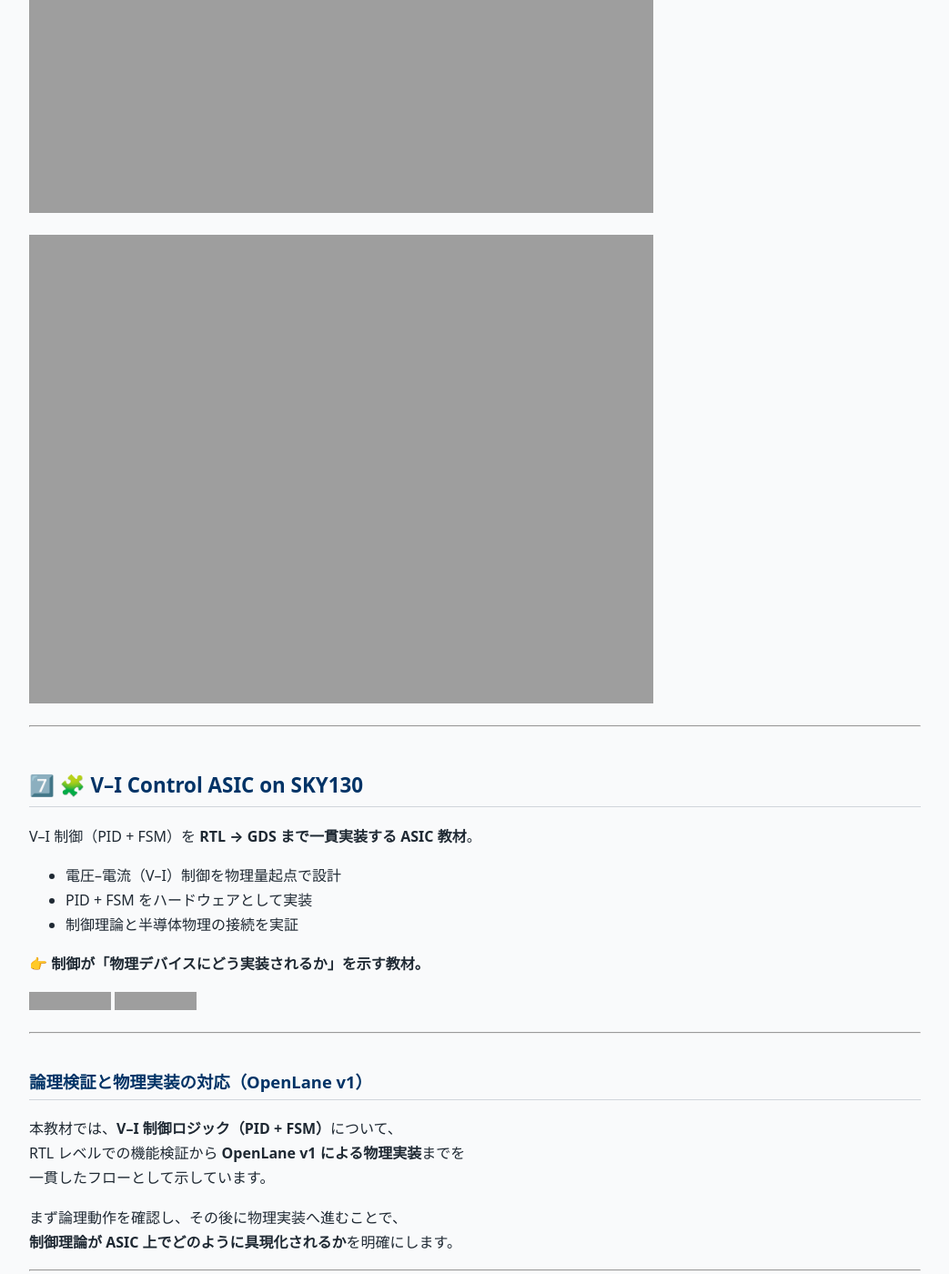
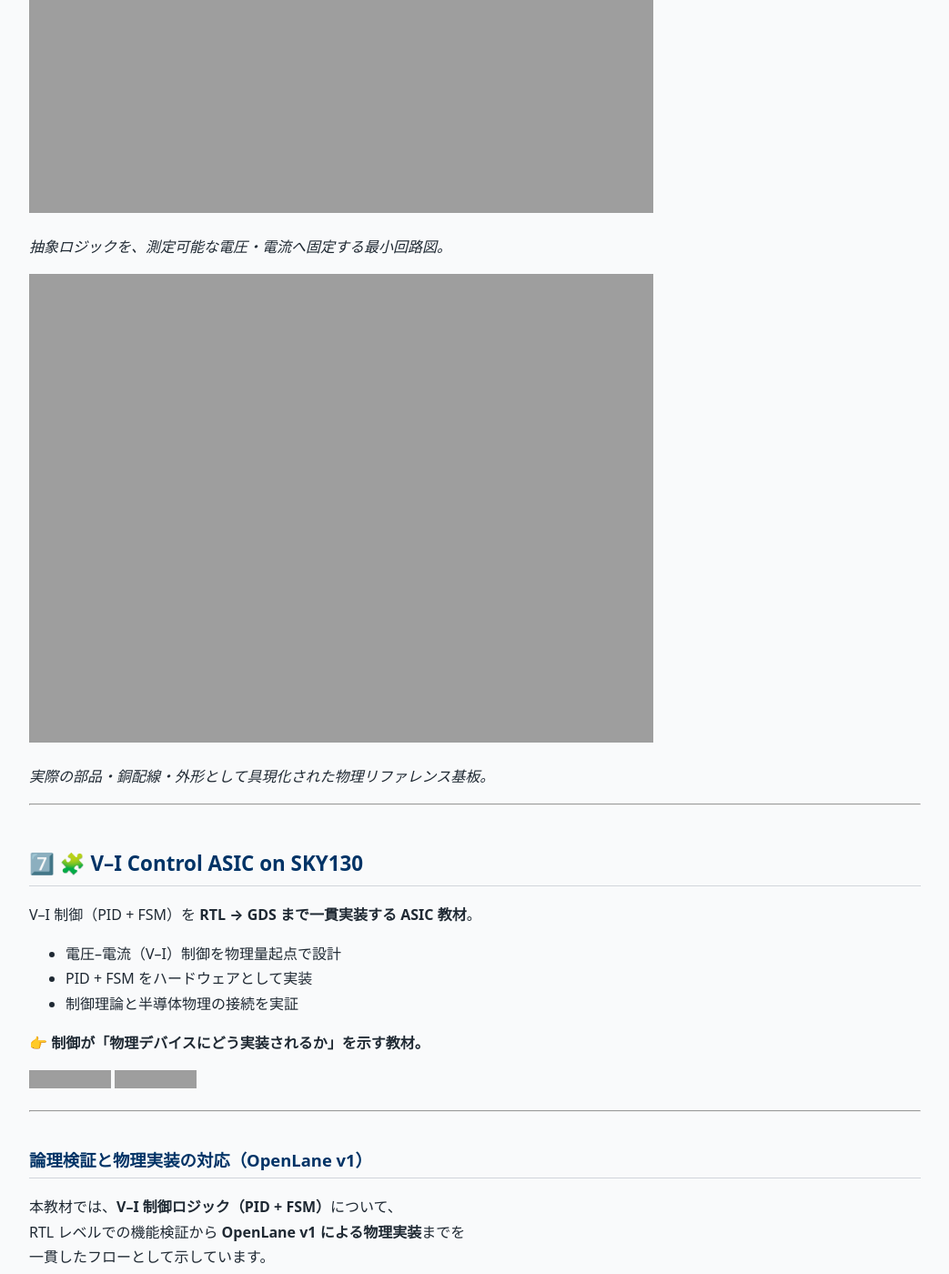
Before and after one commit to Samizo-AITL/Samizo-AITL.github.io, a Jekyll site: the page built from portal/index.md, in a window 1280 px wide and 1400 px high, scrolled down 14137 px. Shown: the whole window at 91% size, without its empty margins (118-1161 px from the left). Built offline with Jekyll 4.4.1, drawn with Linux system fonts in a browser that asks for light colours; our own code applies the rules of GitHub Pages for plain Markdown files; grey boxes are pictures that could not be loaded.

Commit message:
Update index.md

```diff
--- a/portal/index.md
+++ b/portal/index.md
@@ -462,7 +462,11 @@ AI / LLM を用いた制御システムを
 
 <img src="https://samizo-aitl.github.io/aitl-physical-reference/docs/img/01_apr_sch_v0.png" width="70%">
 
+*抽象ロジックを、測定可能な電圧・電流へ固定する最小回路図。*
+
 <img src="https://samizo-aitl.github.io/aitl-physical-reference/docs/img/03_apr_3d_v0.png" width="70%">
+
+*実際の部品・銅配線・外形として具現化された物理リファレンス基板。*
 
 ---
 
```
